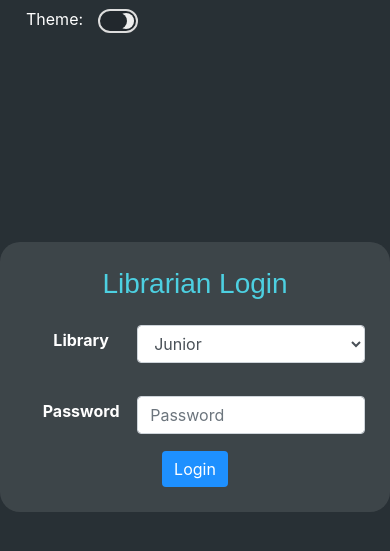
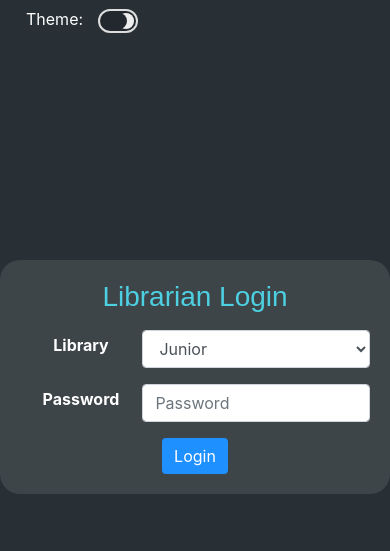
Before and after one commit to L-Bot-AU/L-Bot-server, a Flask app: page /login in a window 390 px wide. Shown: the part 85-636 px from the top of the page. Run offline with Flask 2, Linux system fonts and the light colour scheme; some libraries are stand-ins or nearby versions; some web fonts are replaced.

Commit message:
Even nicer and even more responsive login screen

```diff
--- a/website/static/style.css
+++ b/website/static/style.css
@@ -109,16 +109,16 @@ table td, table td * {
 	height: fit-content;
 	width: fit-content;
 	background-color: var(--bg-form-col);
-	padding: 25px;
+	padding: 20px 5% 20px 5%;
 	border-radius: 20px;
 }
 
 .form-label {
-	width: 33%;
+	width: 35%;
 }
 
 .data-entry {
-	width: 67% !important;
+	width: 65% !important;
 }
 
 .form-inline label {
@@ -133,10 +133,6 @@ table td, table td * {
 	background-color: var(--nav-primary-col);
 	border: none;
 }
-
-.auth_form > p {
-	padding:0.2px;
-}
 /*For later use*/
 
 .update {
--- a/website/templates/login.html
+++ b/website/templates/login.html
@@ -1,6 +1,6 @@
 {% extends 'base.html' %}
 
-{% block page_title %}Login{% endblock %}
+{% block page_title %}Librarian Login{% endblock %}
 
 {% block page_content %}
     <form class="auth_form" action="" method="post" novalidate onsubmit='localStorage["librarian"] = this.librarian.value'>
```
